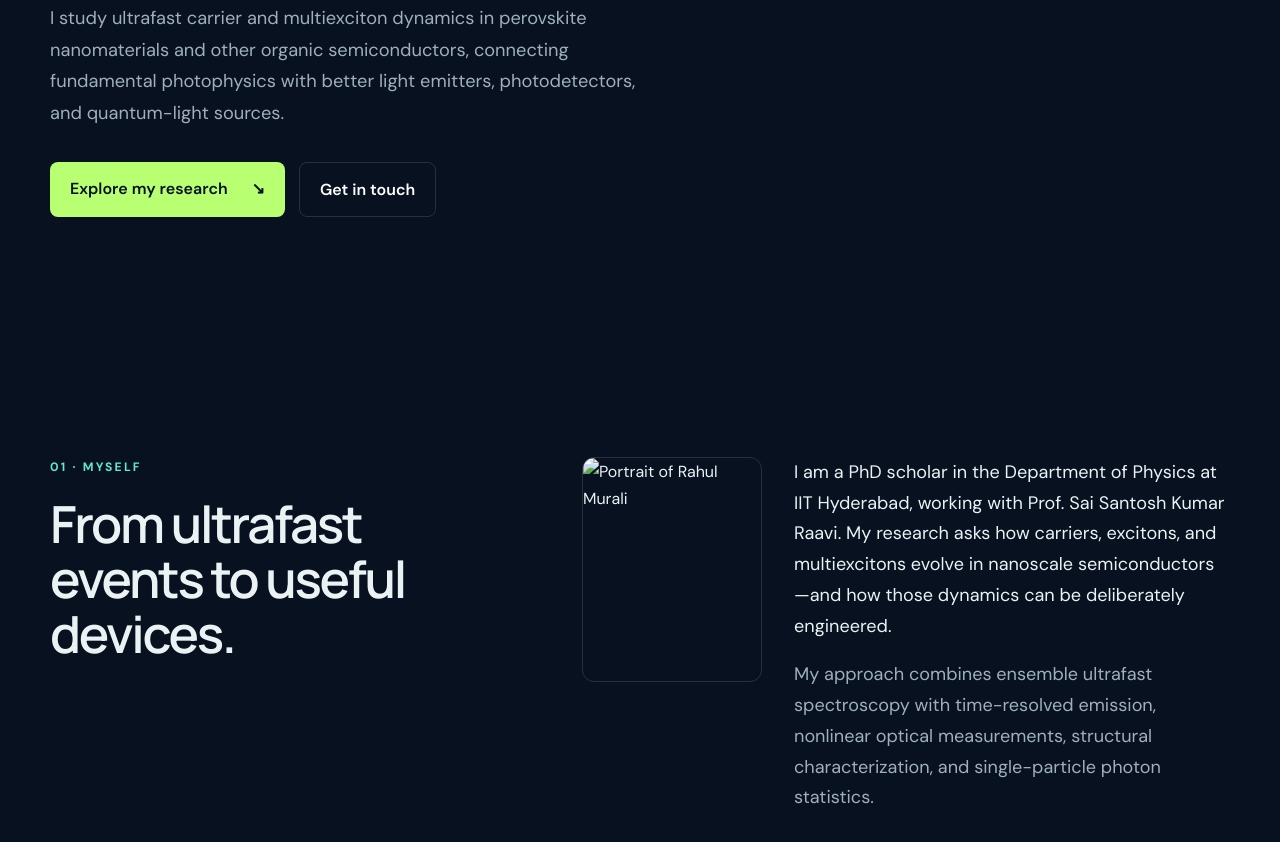
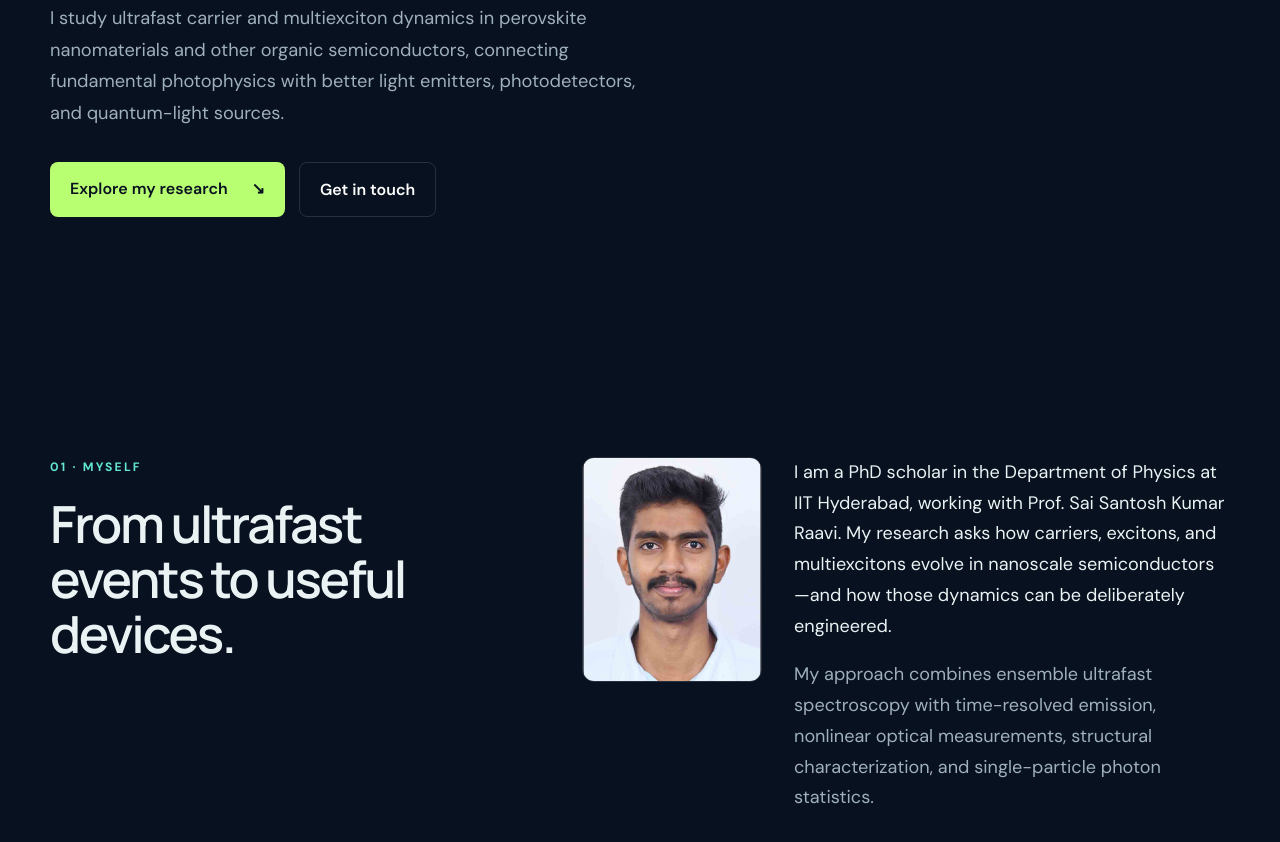
Before and after one commit to ph22resch11011-karna/rahul-murali-portfolio, a plain HTML site: page index.html in a window 1280 px wide. Shown: the part 430-1272 px from the top of the page. Drawn offline with Linux system fonts and the light colour scheme; files whose address does not match are found by name.

Commit message:
Update profile photo source in index.html

```diff
--- a/index.html
+++ b/index.html
@@ -76,7 +76,7 @@
   <div class="about-content reveal">
     <figure class="profile-photo">
       <!-- Replace profile-photo.svg with your own photo; see EDITING-GUIDE.md. -->
-      <img src="assets/profile-photo.JPG" alt="Portrait of Rahul Murali">
+      <img src="Rahul%20pic.jpeg" alt="Portrait of Rahul Murali">
     </figure>
     <div class="body-copy">
       <p>I am a PhD scholar in the Department of Physics at IIT Hyderabad, working with Prof. Sai Santosh Kumar Raavi. My research asks how carriers, excitons, and multiexcitons evolve in nanoscale semiconductors—and how those dynamics can be deliberately engineered.</p>
```
